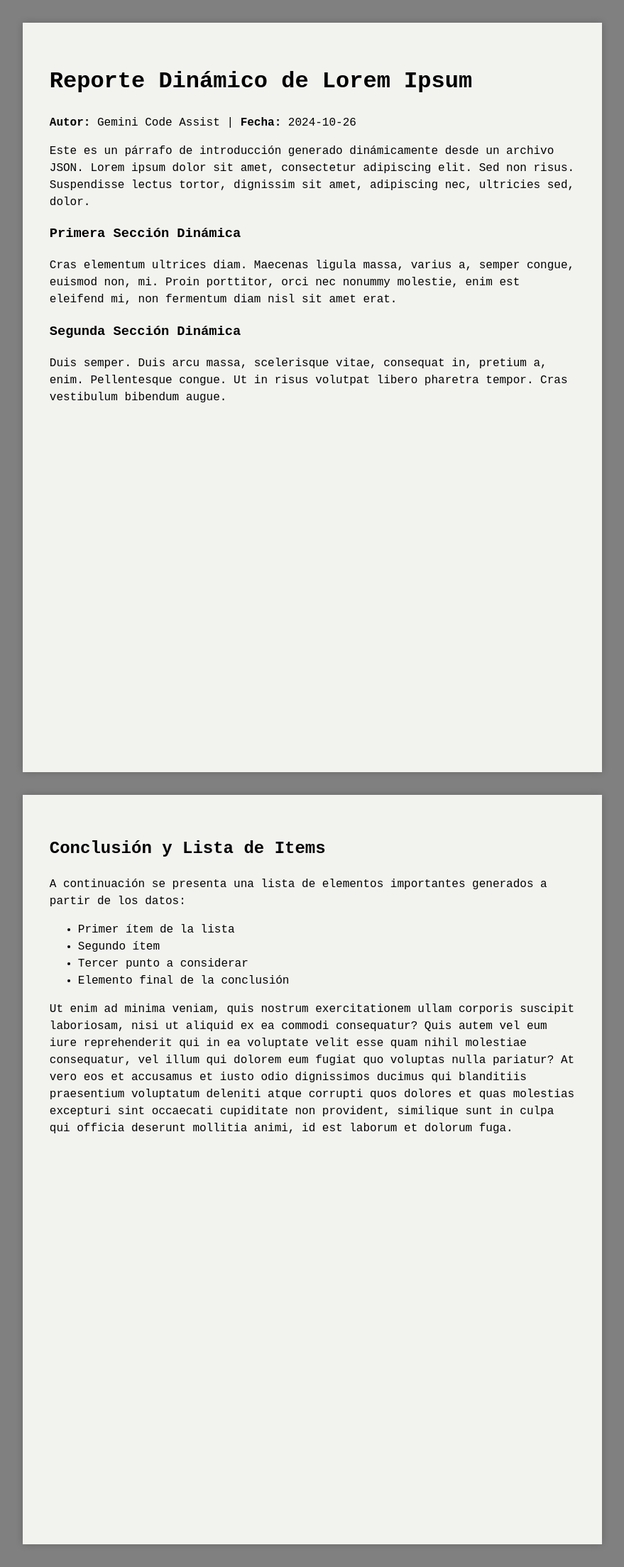
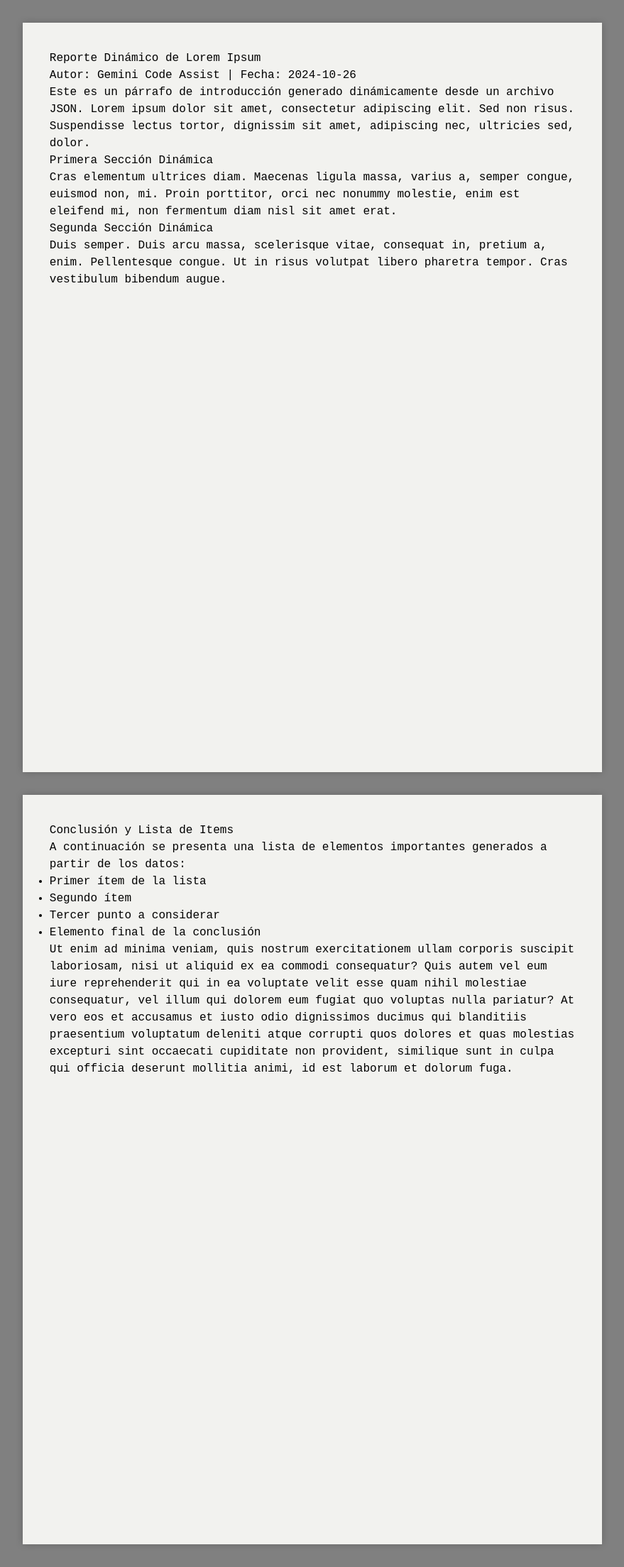
Before and after one commit to jramaya/jinja-print-formats, a Flask app: page /report/Lorem-Ipsum-report in a window 1280 px wide. Shown: the part 43-2251 px from the top of the page at 71% size, without its empty margins (200-1079 px from the left). Run offline with Flask 3, Linux system fonts and the light colour scheme.

Commit message:
css reset

```diff
--- a/static/css/main.style.css
+++ b/static/css/main.style.css
@@ -1,5 +1,20 @@
 /* Estilos básicos para simular una página y fuentes limpias */
 @import url('https://fonts.googleapis.com/css2?family=Roboto:wght@400;700&display=swap');
+
+/*
+  CSS Reset para el Contenido del Reporte
+  ---------------------------------------
+  Este bloque neutraliza los estilos de frameworks externos (como Bootstrap)
+  que podrían afectar el contenido del reporte DENTRO de cada `.page`.
+  Usa `:where()` para mantener la especificidad en CERO. Esto significa que
+  CUALQUIER regla en tu `style.css` personalizado (ej. `h1 { ... }`)
+  sobrescribirá este reseteo sin necesidad de `!important`.
+*/
+:where(.page *) {
+  all: unset;
+  display: revert; /* Restaura el 'display' por defecto del navegador (e.g., block para div, inline para span) */
+  box-sizing: border-box; /* Mantenemos un box-sizing consistente que es útil para el layout */
+}
 
 body {
     background-color: gray; /* Un gris claro para el fondo */
@@ -73,3 +88,11 @@ body {
 .print-format .page:last-child {
     page-break-after: auto; /* Evita un salto de página extra al final */
 }
+
+/* reset del print format */
+
+@media screen {
+	.print-format {
+        padding: 0 !important;
+    }
+}
```
